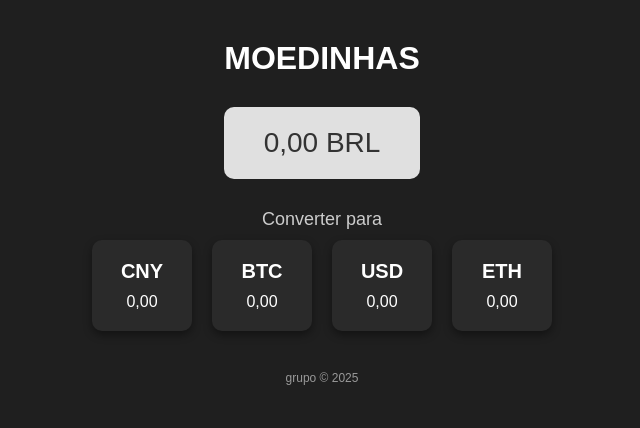
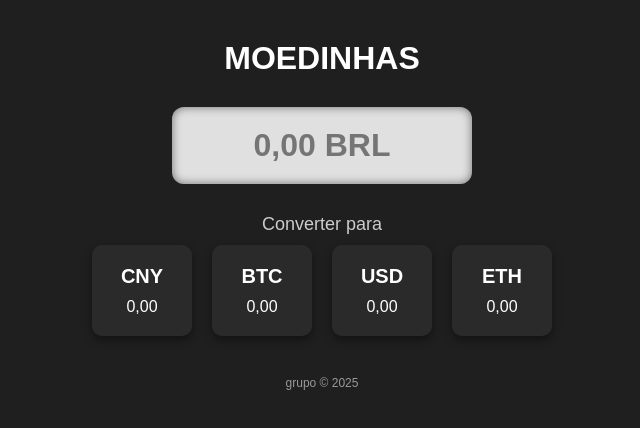
Before and after one commit to BrunoCastroTomaz/QuotationSwap, a Next.js app: page / in a window 1280 px wide. Shown: the top 428 px of the page, without its empty margins (318-958 px from the left). Built offline with nearby package versions, Linux system fonts and the light colour scheme.

Commit message:
Atualiza o input de valor

```diff
--- a/src/app/page.js
+++ b/src/app/page.js
@@ -4,7 +4,7 @@ export default function Home() {
   return (
     <div className="container">
       <h1>MOEDINHAS</h1>
-      <div className="input-display">0,00 BRL</div>
+      <input className="input-display" type="number" placeholder="0,00 BRL"/>
       <p className="label">Converter para</p>
       <div className="grid">
         <div className="card">
--- a/src/app/styles.css
+++ b/src/app/styles.css
@@ -1,3 +1,10 @@
+/* Para Chrome, Safari, Edge, Opera */
+input[type=number]::-webkit-inner-spin-button,
+input[type=number]::-webkit-outer-spin-button {
+  -webkit-appearance: none;
+  margin: 0;
+}
+
 body {
   margin: 0;
   font-family: Arial, sans-serif;
@@ -19,11 +26,19 @@ h1 {
 .input-display {
   background-color: #e0e0e0;
   color: #333;
-  font-size: 28px;
+  font-size: 2rem;
+  font-weight: bold;
+  text-align: center;
+  border: none;
   padding: 20px 40px;
-  border-radius: 10px;
-  margin: 0 auto 30px;
-  width: fit-content;
+  border-radius: 12px;
+  width: 300px;
+  box-shadow: inset 0 0 10px rgba(0, 0, 0, 0.5);
+  outline: none;
+
+  /* Remove o spinner (botão do input)*/
+  appearance: textfield;
+  -moz-appearance: textfield;
 }
 
 .label {
```
